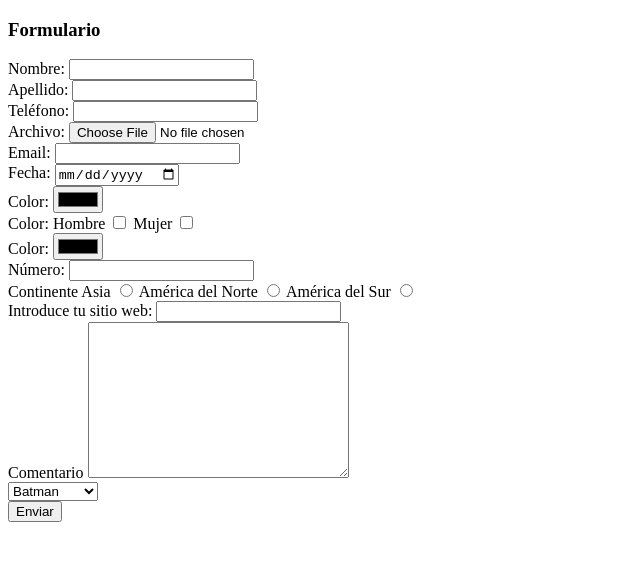
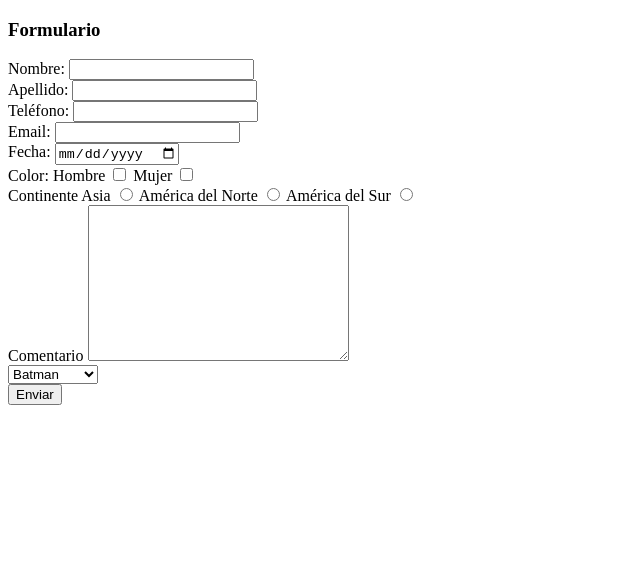
Before and after one commit to crisLeo-P01/cursoPHP, a PHP site: page / in a window 1280 px wide. Shown: the top 561 px of the page, without its empty margins (0-640 px from the left). Run offline with PHP 8.4, Linux system fonts and the light colour scheme.

Commit message:
Nuevo formulario

```diff
--- a/14-Formulario/index.php
+++ b/14-Formulario/index.php
@@ -9,7 +9,7 @@
 <body>
   <h3>Formulario</h3>
   <!-- multipart/form-data: Permite enviar archivos desde el formulario al servidor -->
-  <form action="" method="POST" enctype="multipart/form-data">
+  <form action="guardarFicha.php" method="POST" enctype="multipart/form-data">
     <label for="nombre">Nombre:</label>
     <input type="text" name="nombre">
 
@@ -25,11 +25,6 @@
 
     <br>
 
-    <label for="archivo">Archivo:</label>
-    <input type="file" name="archivo">
-
-    <br>
-
     <label for="email">Email:</label>
     <input type="email" name="email">
 
@@ -40,24 +35,9 @@
 
     <br>
 
-    <label for="color">Color:</label>
-    <input type="color" name="color">
-
-    <br>
-
     <label for="sexo">Color:</label>
     Hombre <input type="checkbox" name="sexo" value="Hombre">
     Mujer <input type="checkbox" name="sexo" value="Mujer">
-
-    <br>
-
-    <label for="color">Color:</label>
-    <input type="color" name="color">
-
-    <br>
-
-    <label for="number">Número:</label>
-    <input type="number" name="number">
 
     <br>
 
@@ -68,10 +48,6 @@
 
     <br>
 
-    <label for="url">Introduce tu sitio web:</label>
-    <input type="url" name="url">
-
-    <br>
     <label for="comentario">Comentario</label>
     <textarea name="comentario" id="" cols="30" rows="10"></textarea>
 
```
Also changed, not shown: 14-Formulario/guardarFicha.php (added, +18 -0 lines).
